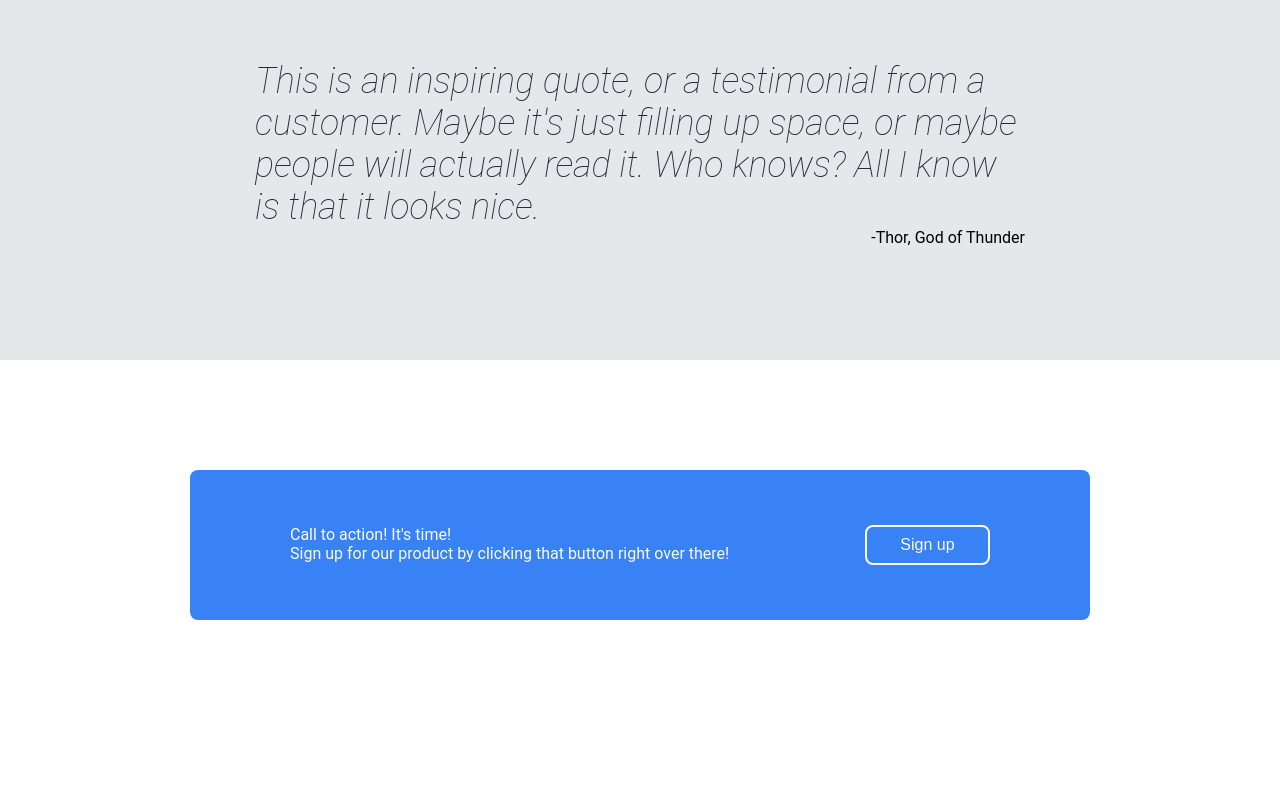
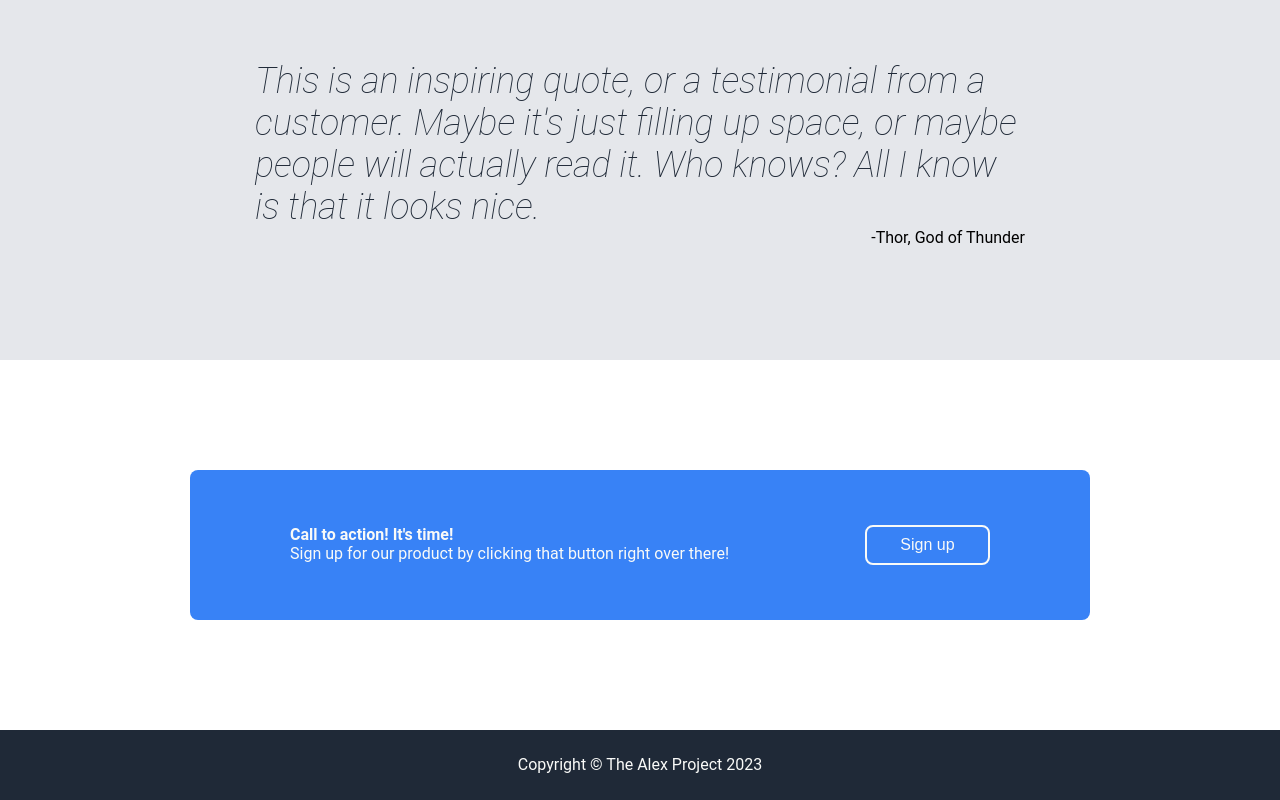
Before and after one commit to frenzla/landing-page-exercise, a plain HTML site: page index.html in a window 1280 px wide. Shown: the part 1076-1876 px from the top of the page. Before the commit the page ends 1806 px from the top, so only its background shows below. Drawn offline with Linux system fonts and the light colour scheme.

Commit message:
added footer &minor changes to cta section

```diff
--- a/index.html
+++ b/index.html
@@ -24,7 +24,7 @@
                 <div class="hero-block">
                     <h1 class="hero-item hero-main-text">This website is awesome</h1>
                     <p class="hero-item grey-text">This website has some subtext that goes here under the main title. It's smaller font and the color is lower contrast</p>
-                    <button class="hero-item button-no-border">Sign up</button>
+                    <button class="hero-item button-no-border" type="button">Sign up</button>
                 </div>
                 <img class="hero-img" src="images/landscape.jpg" alt="Great hero image!">
             </div>
@@ -68,22 +68,16 @@
             <div class="cta-block">
                 <div class="cta-split">
                     <div>
-                        <p>
-                            Call to action! It's time! <br>
-                            Sign up for our product by clicking that button right over there!
-                        </p>
+                        <p style="font-weight: bold">Call to action! It's time!</p>
+                        <p style="font-size: 16px">Sign up for our product by clicking that button right over there!</p>
                     </div>
-                    <button class="button-border">Sign up</button>
+                    <button class="button-border" type="button">Sign up</button>
                 </div>
             </div>
         </section>
-
-        <section>
-
-        </section>
+        <footer class="footer">
+            <p class="footer-text">Copyright © The Alex Project 2023</p>
+        </footer>
     </main>
-    <footer>
-
-    </footer>
 </body>
 </html>
--- a/style.css
+++ b/style.css
@@ -195,3 +195,18 @@ h2 {
     border-radius: 8px;
     border: 2px solid #F9FAF8;
   }
+
+.footer {
+    background-color: #1F2937;
+    height: 50px;
+    color:#F9FAF8;
+    margin: 0 -10px 0 -10px;
+    padding: 10px;
+  }
+
+.footer-text {
+    margin: auto;
+    text-align: center;
+    vertical-align: middle;
+line-height: 50px;
+  }
```
